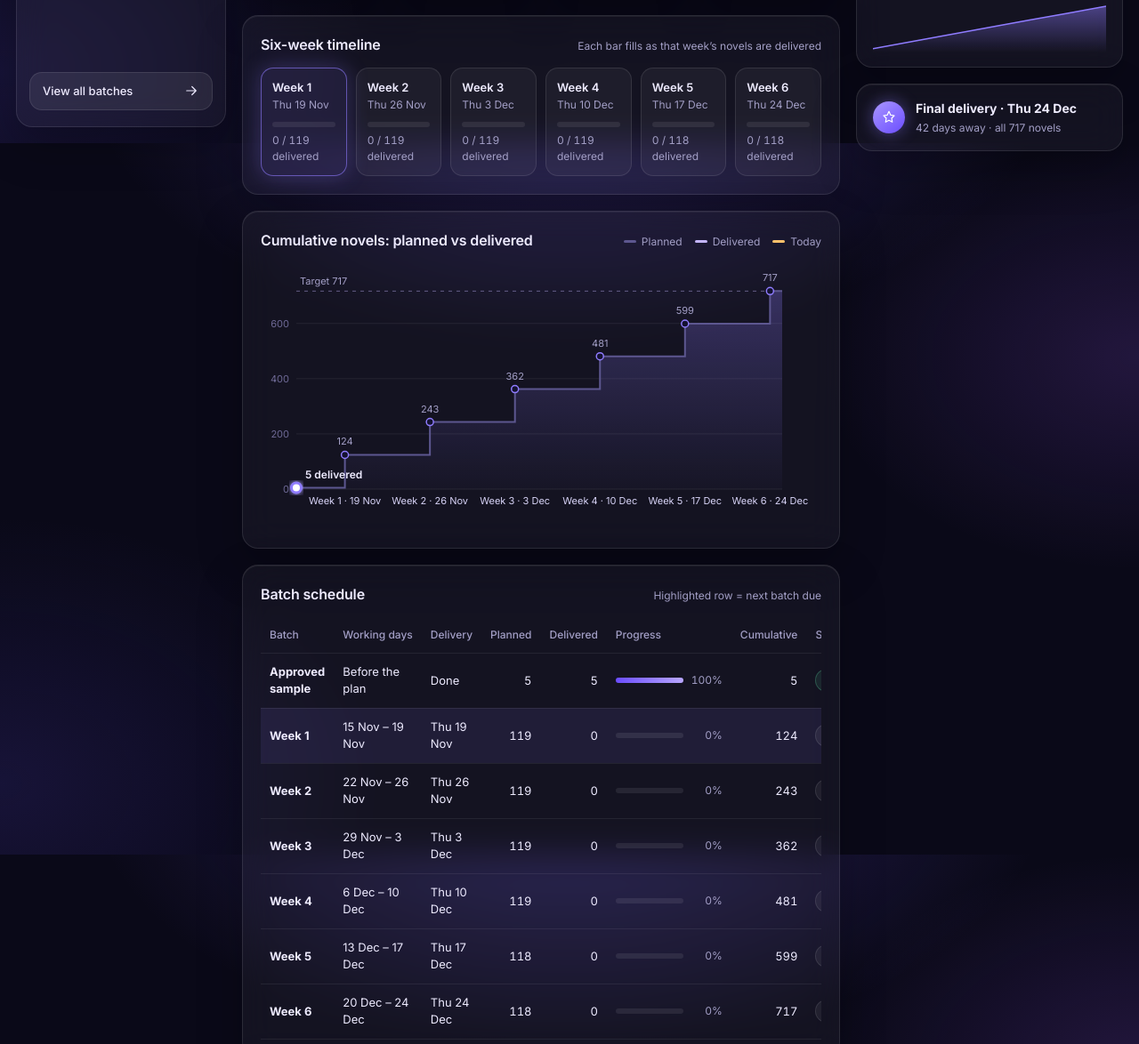
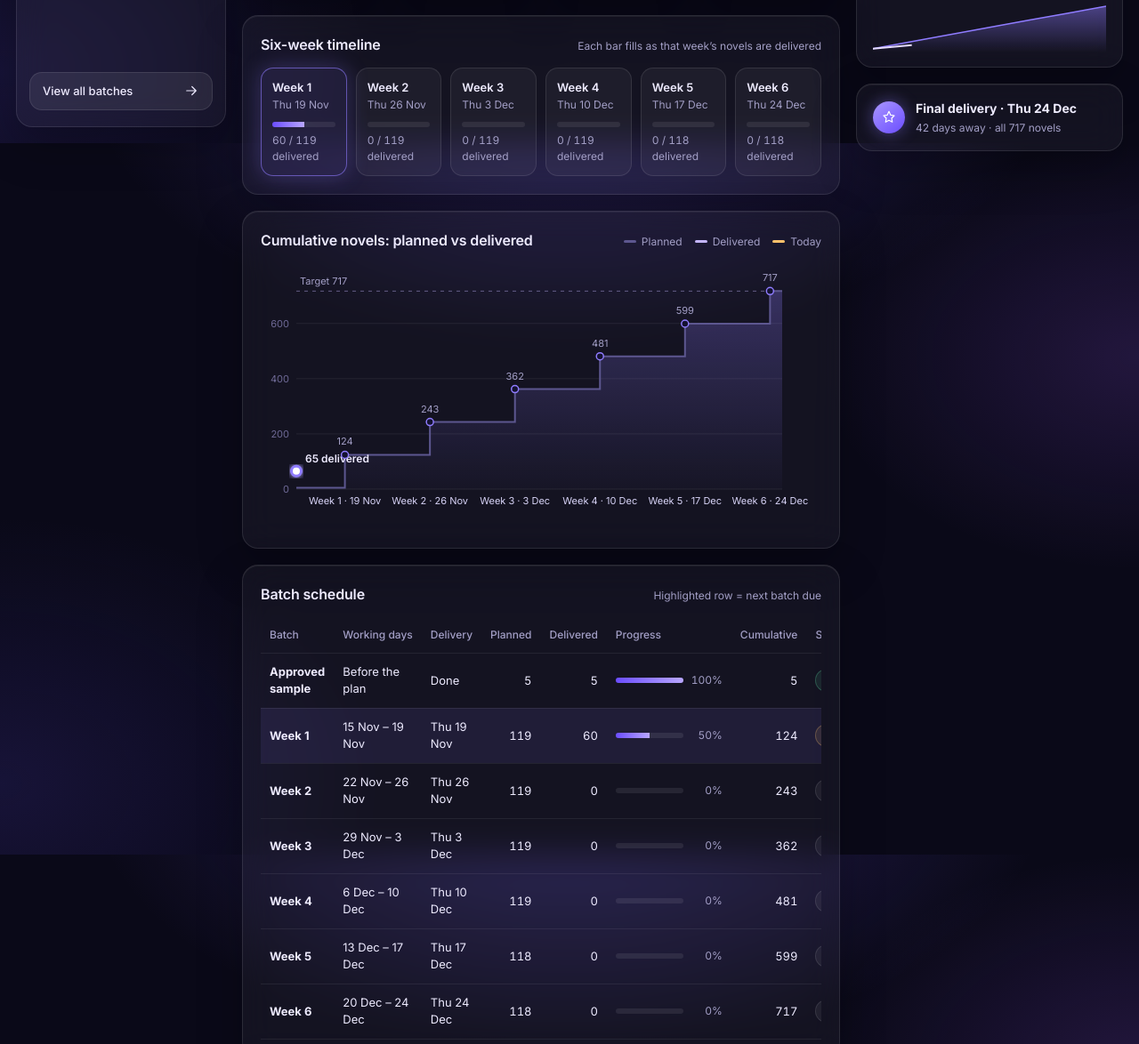
Before and after one commit to ramymostafa736/novels-production-plan, a plain HTML site: page index.html in a window 1280 px wide. Shown: the part 639-1813 px from the top of the page at 89% size. Drawn offline with Linux system fonts and the light colour scheme.

Commit message:
TEST: Week 1 60 delivered, In progress
Co-Authored-By: Claude Opus 5.5 <noreply@anthropic.com>
Claude-Session: https://claude.ai/code/session_015eA1yyehoqZYNnkwig3UAe

```diff
--- a/index.html
+++ b/index.html
@@ -369,10 +369,10 @@ const SHEET_CSV_URL = "";
 
 /* ===== PROGRESS DATA — update `delivered` and `status` each week, and LAST_UPDATED =====
    status: "Not started" | "In progress" | "Delivered" | "Approved" */
-const LAST_UPDATED = "2026-11-11";
+const LAST_UPDATED = "2026-11-12";
 const BATCHES = [
   { batch: 0, label: "Approved sample", start: null,         end: null,         delivery: null,         planned: 5,   delivered: 5, status: "Approved" },
-  { batch: 1, label: "Week 1",          start: "2026-11-15", end: "2026-11-19", delivery: "2026-11-19", planned: 119, delivered: 0, status: "Not started" },
+  { batch: 1, label: "Week 1",          start: "2026-11-15", end: "2026-11-19", delivery: "2026-11-19", planned: 119, delivered: 60, status: "In progress" },
   { batch: 2, label: "Week 2",          start: "2026-11-22", end: "2026-11-26", delivery: "2026-11-26", planned: 119, delivered: 0, status: "Not started" },
   { batch: 3, label: "Week 3",          start: "2026-11-29", end: "2026-12-03", delivery: "2026-12-03", planned: 119, delivered: 0, status: "Not started" },
   { batch: 4, label: "Week 4",          start: "2026-12-06", end: "2026-12-10", delivery: "2026-12-10", planned: 119, delivered: 0, status: "Not started" },
```
